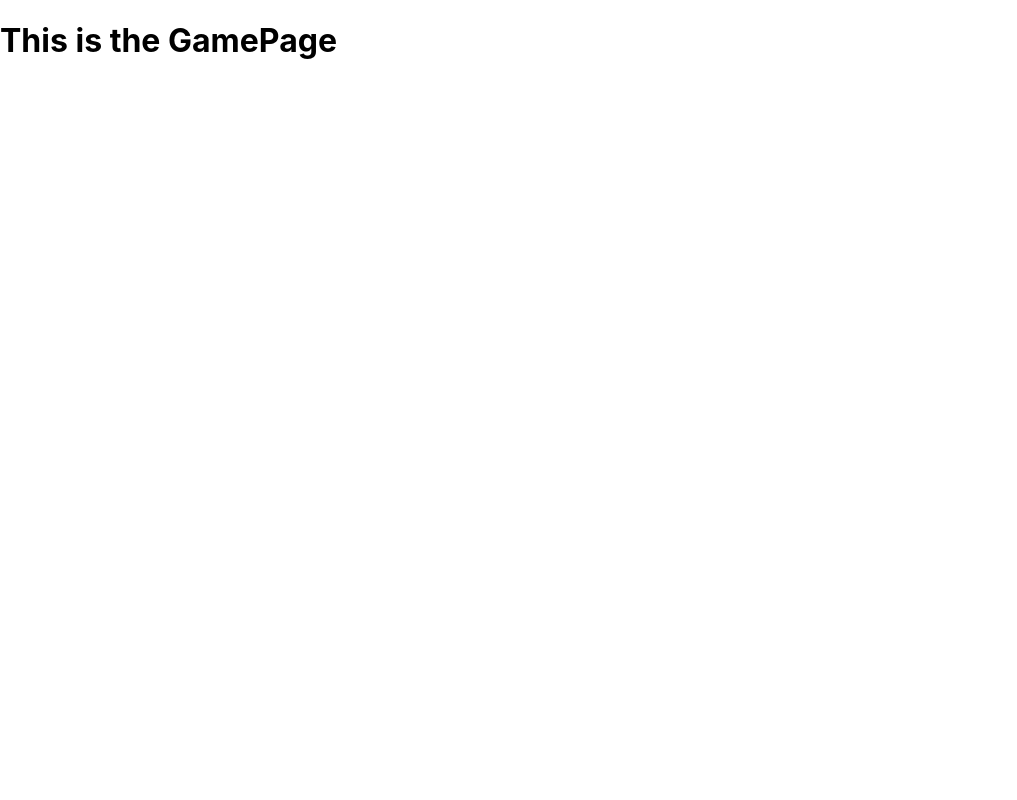
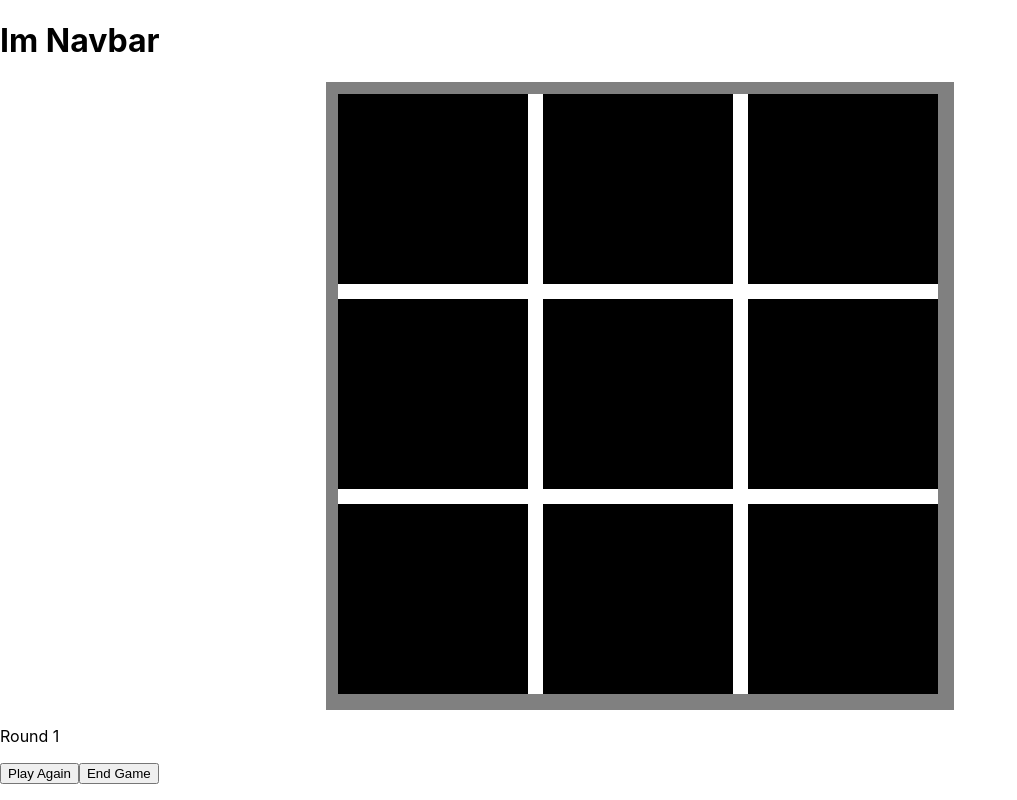
Before and after one commit to saikun0293/nxnTicTacToe, a React (Create React App) app: page /game in a window 1280 px wide. Shown: the whole page, without its empty margins (0-1017 px from the left). Built offline with nearby package versions, Linux system fonts and the light colour scheme.

Commit message:
done tictactoe component

```diff
--- a/src/components/Game.jsx
+++ b/src/components/Game.jsx
@@ -1,9 +1,40 @@
 import React, { Component } from "react";
+import Navbar from "./Navbar";
+import TicTacToe from "./TicTacToe";
 
 class GamePage extends Component {
-  state = {};
+  state = {
+    round: 1,
+  };
+
+  handlePlay = () => {
+    console.log("Restarting the match");
+  };
+
+  handleEndGame = () => {
+    console.log("Game ended!");
+  };
+
+  handleWinner = (winner) => {
+    if (winner === "D") {
+      console.log("It's a draw");
+    } else {
+      console.log("The winner is " + winner);
+    }
+  };
+
   render() {
-    return <h1>This is the GamePage</h1>;
+    return (
+      <div className="gameBody">
+        <Navbar />
+        {/* Match score here */}
+        <TicTacToe onWinner={this.handleWinner} />
+        <p>{`Round ${this.state.round}`}</p>
+        {/* Play again and End game only enabled after the match */}
+        <button onClick={() => this.handlePlay()}>Play Again</button>
+        <button onClick={() => this.handleEndGame()}>End Game</button>
+      </div>
+    );
   }
 }
 
--- /dev/null
+++ b/src/components/Navbar.jsx
@@ -0,0 +1,9 @@
+import React, { Component } from "react";
+
+class Navbar extends Component {
+  render() {
+    return <h1>Im Navbar</h1>;
+  }
+}
+
+export default Navbar;
--- /dev/null
+++ b/src/components/Square.jsx
@@ -0,0 +1,52 @@
+import React, { Component } from "react";
+
+class Square extends Component {
+  state = {
+    x: 0,
+    y: 0,
+    side: 0,
+    content: null,
+  };
+
+  squareStyle = {
+    width: 0,
+    height: 0,
+    backgroundColor: "black",
+    color: "white",
+  };
+
+  squareClick = (event) => {
+    const { x, y } = this.state;
+    let value = event.target.innerHTML;
+    if (value !== "X" && value !== "O") {
+      event.target.innerHTML = this.props.player;
+      this.props.onClick({ x: x, y: y });
+    }
+  };
+
+  constructor(props) {
+    super(props);
+    //it is aceptable to directly change the state only in constructor else setState is prefered
+    const { x, y, dim, width } = this.props;
+    this.state.x = x;
+    this.state.y = y;
+    let side = (0.95 * width) / dim;
+
+    this.state.side = side;
+    this.squareStyle.width = side;
+    this.squareStyle.height = side;
+  }
+
+  render() {
+    return (
+      <div
+        style={this.squareStyle}
+        onClick={(e) => {
+          this.squareClick(e);
+        }}
+      ></div>
+    );
+  }
+}
+
+export default Square;
--- /dev/null
+++ b/src/components/TicTacToe.jsx
@@ -0,0 +1,130 @@
+import React, { Component } from "react";
+import Square from "./Square";
+import "../styles/tttstyle.css";
+
+class TicTacToe extends Component {
+  state = {
+    dimensions: 3,
+    width: 600,
+    coord: [],
+    turn: "X",
+    values: [],
+    endGame: false,
+  };
+
+  style = {
+    innerContainer: {
+      width: this.state.width,
+      height: this.state.width,
+    },
+    outerContainer: {
+      width: this.state.width * 1.01,
+      height: this.state.width * 1.01,
+    },
+  };
+
+  constructor() {
+    super();
+    let d = this.state.dimensions;
+    for (let i = 0; i < d; i++) {
+      let val = [];
+      for (let j = 0; j < d; j++) {
+        this.state.coord.push([i, j]);
+        val.push(0);
+      }
+      this.state.values.push(val);
+    }
+  }
+
+  handleWinner = () => {
+    let { values, dimensions } = this.state;
+    let count = 0;
+    console.log(values);
+    let diag1 = [0, 0];
+    let diag2 = [0, 0];
+    let win = null;
+    for (var i = 0; i < dimensions; i++) {
+      let row = [0, 0];
+      let col = [0, 0];
+      for (var xy = 0; xy < dimensions; xy++) {
+        row[0] = values[i][xy] === "X" ? row[0] + 1 : row[0];
+        row[1] = values[i][xy] === "O" ? row[1] + 1 : row[1];
+        col[0] = values[xy][i] === "X" ? col[0] + 1 : col[0];
+        col[1] = values[xy][i] === "O" ? col[1] + 1 : col[1];
+        if (values[i][xy] !== 0) {
+          count++;
+        }
+      }
+
+      console.log(row[0] + " " + col[0]);
+      console.log(row[1] + " " + col[1]);
+
+      if (row[0] === dimensions || col[0] === dimensions) {
+        win = "X";
+        break;
+      } else if (row[1] === dimensions || col[1] === dimensions) {
+        win = "O";
+        break;
+      }
+
+      diag1[0] = values[i][i] === "X" ? diag1[0] + 1 : diag1[0];
+      diag1[1] = values[i][i] === "O" ? diag1[1] + 1 : diag1[1];
+      diag2[0] =
+        values[i][dimensions + i - 1] === "X" ? diag2[0] + 1 : diag2[0];
+      diag2[1] =
+        values[i][dimensions + i - 1] === "O" ? diag2[1] + 1 : diag2[1];
+    }
+
+    if (diag1[0] === dimensions || diag2[0] === dimensions) {
+      win = "X";
+    } else if (diag1[1] === dimensions || diag2[1] === dimensions) {
+      win = "O";
+    }
+
+    if (win === "X") {
+      this.props.onWinner("X");
+      this.setState({ endGame: true });
+    } else if (win === "O") {
+      this.props.onWinner("Y");
+      this.setState({ endGame: true });
+    } else if (count === dimensions * dimensions) {
+      this.props.onWinner("D");
+      this.setState({ endGame: true });
+    }
+  };
+
+  handleClick = (coordinates) => {
+    if (!this.state.endGame) {
+      const { x, y } = coordinates;
+      let { values, turn } = this.state;
+      values[x][y] = turn;
+      turn = turn === "X" ? "O" : "X";
+      this.setState({ values: values, turn: turn });
+      this.handleWinner();
+    }
+  };
+
+  render() {
+    return (
+      <div className="outer-container" style={this.style.outerContainer}>
+        <div className="inner-container" style={this.style.innerContainer}>
+          {this.state.coord.map((d, index) => {
+            return (
+              <Square
+                onClick={this.handleClick}
+                player={this.state.turn}
+                key={index}
+                x={d[0]}
+                y={d[1]}
+                dim={this.state.dimensions}
+                width={this.state.width}
+              />
+            );
+          })}
+        </div>
+      </div>
+    );
+  }
+}
+
+export default TicTacToe;
--- /dev/null
+++ b/src/styles/tttstyle.css
@@ -0,0 +1,14 @@
+.inner-container {
+  background-color: white;
+  display: flex;
+  flex-wrap: wrap;
+  flex-direction: row;
+  justify-content: space-between;
+  align-content: space-between;
+}
+
+.outer-container {
+  background-color: grey;
+  padding: 12px 10px 10px 12px;
+  margin: 0 auto;
+}
```
Also changed, not shown: src/components/Scoreboard.jsx (added).
